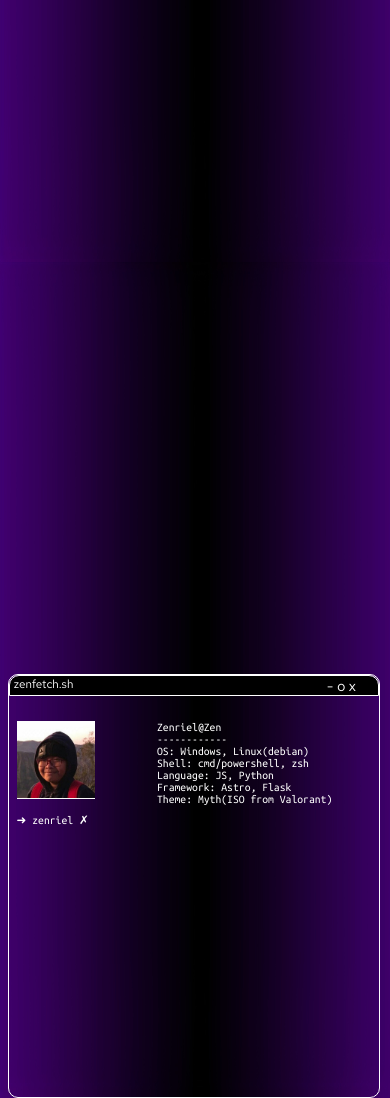
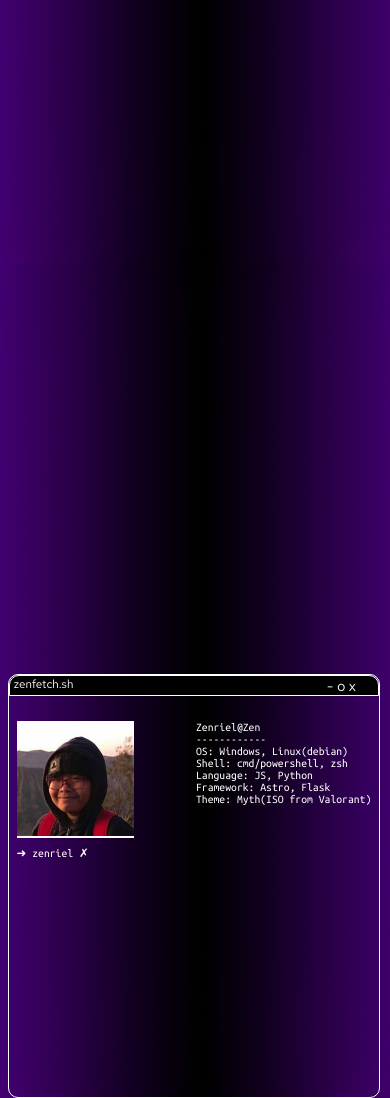
Before and after one commit to NvLL-Zen/zenriel-astro, an Astro site: page / in a window 390 px wide. Shown: the part 582-1680 px from the top of the page. Built offline with nearby package versions, Linux system fonts and the light colour scheme; Astro itself is replaced by a stand-in of ours.

Commit message:
Fixed ojan_pic sizing in mobile

```diff
--- a/src/styles/global.css
+++ b/src/styles/global.css
@@ -263,6 +263,11 @@ h1, h2 {
         margin-left: 65vw;
     }
 
+    #P2-D2-D2 {
+        height: 30vw;
+        width: 30vw;
+    }
+
     #P2-D2-I1 {
         width: 30vw;
         height: 30vw;
```
Also changed, not shown: 1 other file.
